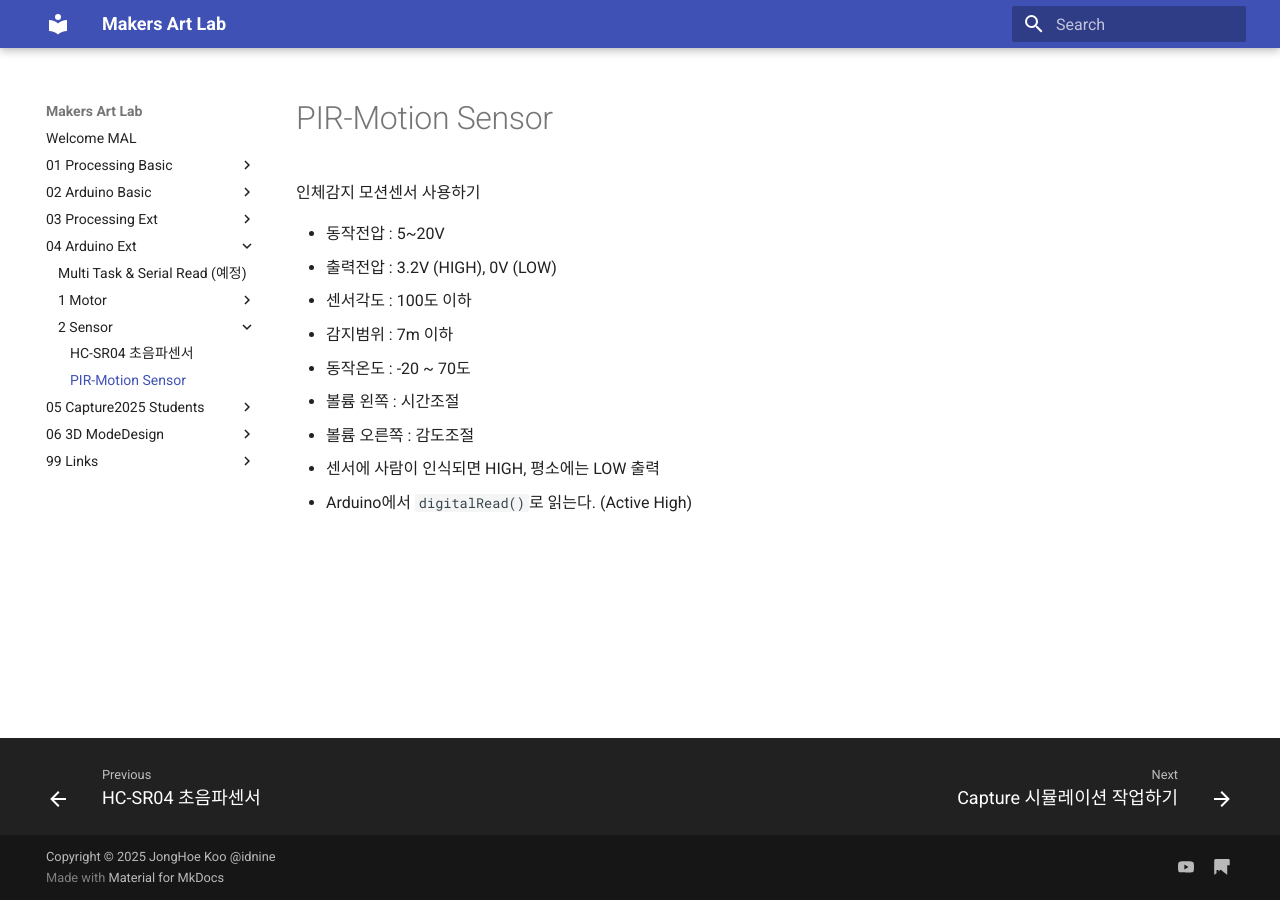
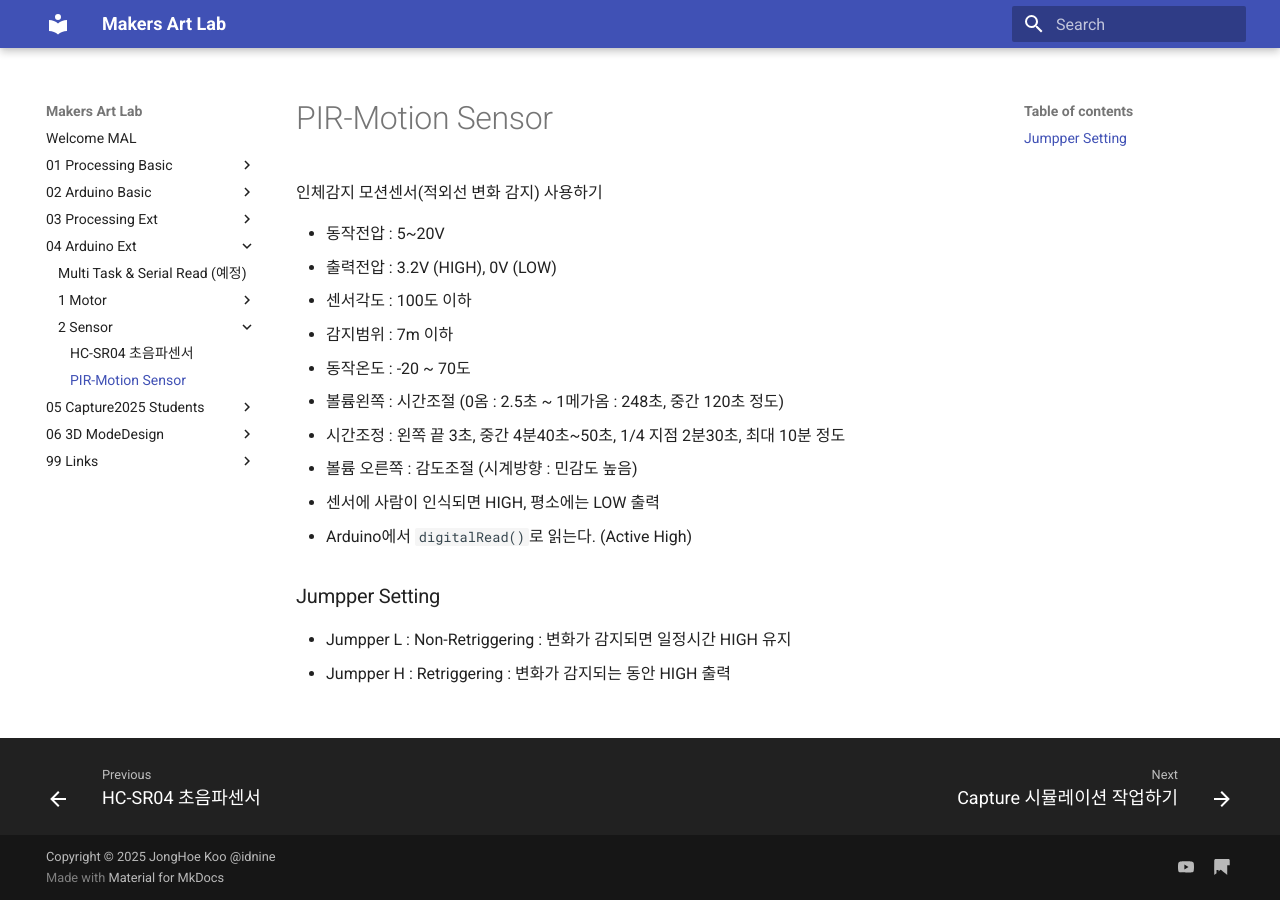
Before and after one commit to jonghoe9/makers-art-lab, an MkDocs documentation site: the page built from docs/04_Arduino_Ext/2_Sensor/PIR_Motion.md, in a window 1280 px wide. Built offline with MkDocs 1.6.1 and Material for MkDocs 9.7.7, drawn with Linux system fonts in a browser that asks for light colours.

Commit message:
PIR 센서 업데이트

```diff
--- a/docs/04_Arduino_Ext/2_Sensor/PIR_Motion.md
+++ b/docs/04_Arduino_Ext/2_Sensor/PIR_Motion.md
@@ -1,13 +1,19 @@
 # PIR-Motion Sensor
 
-인체감지 모션센서 사용하기
+인체감지 모션센서(적외선 변화 감지) 사용하기
 
 - 동작전압 : 5~20V
 - 출력전압 : 3.2V (HIGH), 0V (LOW)
 - 센서각도 : 100도 이하
 - 감지범위 : 7m 이하
 - 동작온도 : -20 ~ 70도
-- 볼륨 왼쪽  : 시간조절
-- 볼륨 오른쪽 : 감도조절
+- 볼륨왼쪽 : 시간조절 (0옴 : 2.5초 ~ 1메가옴 : 248초, 중간 120초 정도)
+- 시간조정 : 왼쪽 끝 3초, 중간 4분40초~50초, 1/4 지점 2분30초, 최대 10분 정도
+- 볼륨 오른쪽 : 감도조절 (시계방향 : 민감도 높음)
 - 센서에 사람이 인식되면 HIGH, 평소에는 LOW 출력
 - Arduino에서 `digitalRead()`로 읽는다. (Active High)
+
+
+### Jumpper Setting
+- Jumpper L : Non-Retriggering : 변화가 감지되면 일정시간 HIGH 유지
+- Jumpper H : Retriggering : 변화가 감지되는 동안 HIGH 출력
```
